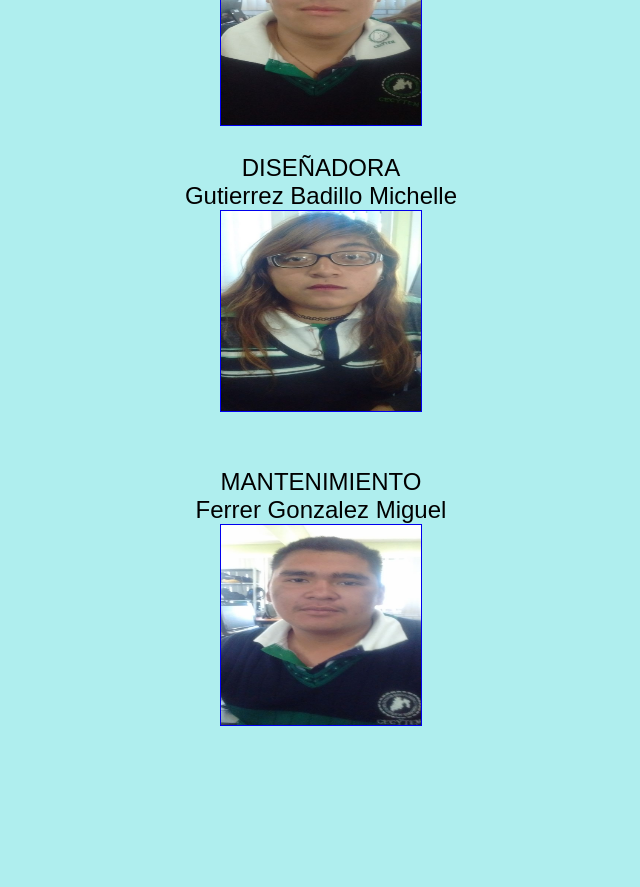
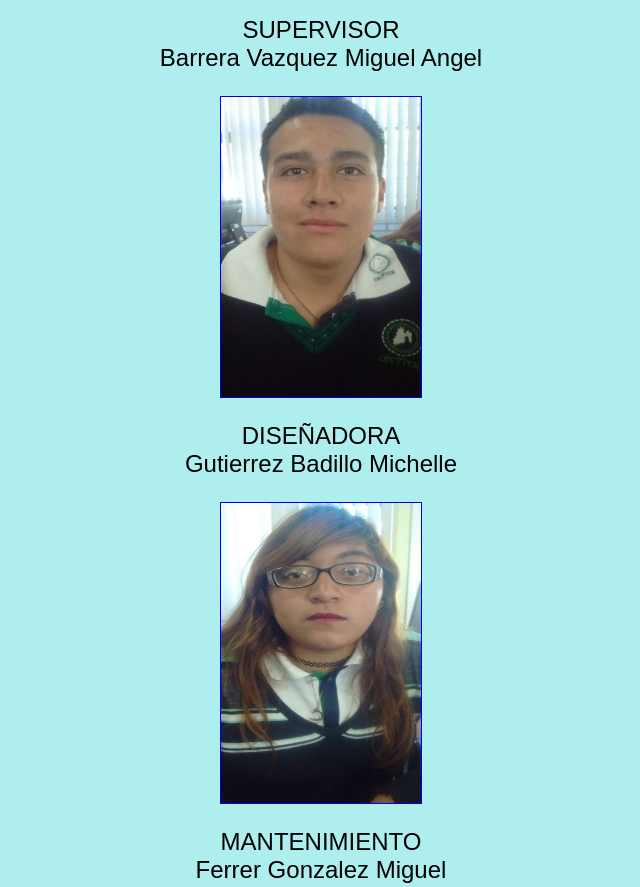
Before and after one commit to empresaslira/project, a plain HTML site: page ORGANIGRAMA.html in a window 1280 px wide. Shown: the part 1167-2054 px from the top of the page, without its empty margins (319-959 px from the left). Before the commit the page ends 1965 px from the top, so only its background shows below. Drawn offline with Linux system fonts and the light colour scheme.

Commit message:
Add files via upload

```diff
--- a/ORGANIGRAMA.html
+++ b/ORGANIGRAMA.html
@@ -11,34 +11,33 @@ Objetivo: La satisfaccion del cliente al adquirir nuestros servicios de programa
 y que quede totalmente satisfecho<br><br><br>
 Mision: Superarnos dia con dia para ser mejores en todos los aspectos<br><br><br>
 Vision: Ser reconocidos como la mejor empresa 100% mexicana de programacion<br><br><br>
-Valores: Respeto: siendo amable con el personal y los clientes<br><br><br>
+Valores.<br> <br>Respeto: siendo amable con el personal y los clientes<br><br><br>
 tolerancia: Ser pacientes con todos y en los horarios<br><br><br>
 Solidaridad: Apoyar a quien lo necesita<br><br><br>
 
 <font size="5" color="INDIGO" face="ARIAL">
-<p  align="CENTER"> TRABAJADORES DE LA EMPRESA </p></font>
+<p align="CENTER"> TRABAJADORES DE LA EMPRESA </p></font>
+<p align="center">
+JEFE<br>
+Lira Garcia Alfredo<br> </p>
 
-JEFE<br>
-Lira Garcia Alfredo<br>
+<div align="center"> <a href="TARJETA 1.jpg" width="50" height="50" border="1"><img src="FOTO_ALFREDO.jpg" width=200 height=300 border="1"></img></a>
+</div>
+<p align="center">
+SUPERVISOR<br>
+Barrera Vazquez Miguel Angel<br> </p>
 
-<div align="center"> <a href="TARJETA 1.jpg"><img src="FOTO_ALFREDO.jpg" width=200 height=200 border="1"></img></a>
-</div>
+<div align="center"> <a href="TARJETA 2.jpg" width=50 height=50 border="1"><img src="FOTO_BARRERA.jpg" width=200 height=300 border="1"></img></a></div>
 
-SUPERVISOR<br>
-Barrera Vazquez Miguel Angel<br>
-<br>
-<br>
-<div align="center"> <a href="TARJETA 2.jpg" width=50 height=50 border="1"><img src="FOTO_BARRERA.jpg" width=200 height=200 border="1"></img></a>
-<br>
-<br>
+<p align="center">
 DISEÑADORA<br>
-Gutierrez Badillo Michelle<br>
-<div align="center"> <a href="TARJETA 3.jpg" width=50 height=50 border="1"><img src="FOTO_MICHELLE.jpg" width=200 height=200 border="1"></img></a> </div>
-<br>
-<br>
+Gutierrez Badillo Michelle<br> </p>
+<div align="center"> <a href="TARJETA 3.jpg" width=50 height=50 border="1"><img src="FOTO_MICHELLE.jpg" width=200 height=300 border="1"></img></a> </div>
+
+<p align="center">
 MANTENIMIENTO<br>
-Ferrer Gonzalez Miguel
-<div align="center"> <a href="TARJETA 4.jpg" width=50 height=50 border="1"><img src="FOTO_FERRER.jpg" width=200 height=200 border="1"></img></a></div>
+Ferrer Gonzalez Miguel </p>
+<div align="center"> <a href="TARJETA 4.jpg" width=50 height=50 border="1"><img src="FOTO_FERRER.jpg" width=200 height=300 border="1"></img></a></div>
 <br>
 <br>
 </font>
```
